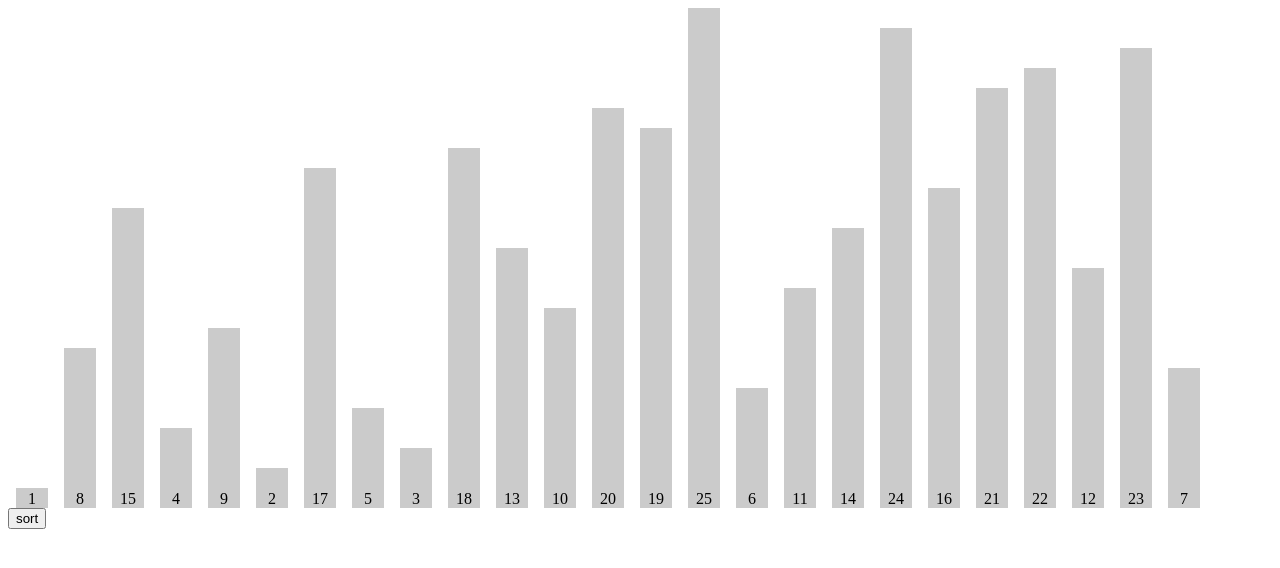
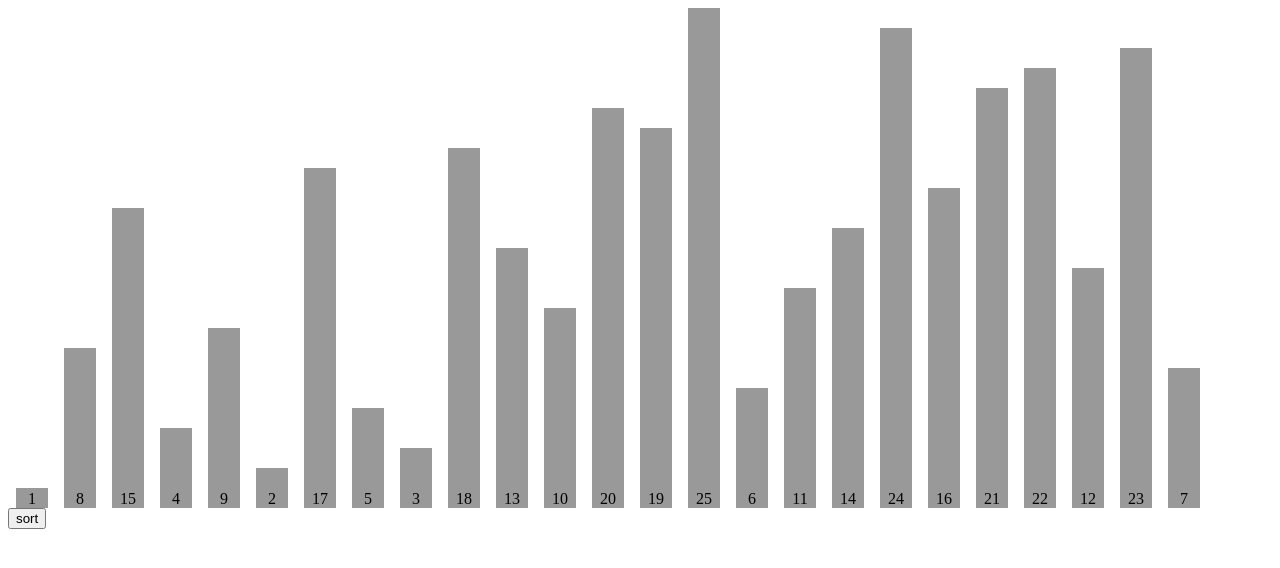
Before and after one commit to Khusyasy/visualisasi-algoritma, a React (Create React App) app: page / in a window 1280 px wide. Shown: the top 568 px of the page. Built offline with nearby package versions, Linux system fonts and the light colour scheme.

Commit message:
show step by step

```diff
--- a/package.json
+++ b/package.json
@@ -6,6 +6,7 @@
     "@testing-library/jest-dom": "^5.14.1",
     "@testing-library/react": "^11.2.7",
     "@testing-library/user-event": "^12.8.3",
+    "classnames": "^2.3.1",
     "react": "^17.0.2",
     "react-dom": "^17.0.2",
     "react-scripts": "4.0.3",
--- a/src/App.js
+++ b/src/App.js
@@ -4,18 +4,46 @@ import bubble_sort from "./scripts/bubble_sort";
 
 import BarVisualizer from "./components/BarVisualizer/BarVisualizer";
 
+class RenderController {
+  constructor(delayInMs, arrayCallback, highlightCallback, swapCallback) {
+    this.delayInMs = delayInMs;
+    this.arrayCallback = arrayCallback;
+    this.highlightCallback = highlightCallback;
+    this.highlight = [];
+    this.swapCallback = swapCallback;
+    this.swap = [];
+  }
+  render(arr) {
+    this.arrayCallback([...arr]);
+    this.highlightCallback(this.highlight);
+    this.swapCallback(this.swap);
+    this.highlight = [];
+    this.swap = [];
+  }
+  async delay() {
+    await new Promise(resolve => setTimeout(resolve, this.delayInMs));
+  }
+  setHighlight(value) {
+    this.highlight[value] = true;
+  }
+  setSwap(value) {
+    this.swap[value] = true;
+  }
+}
+
 function App() {
   const [array, setArray] = useState(random_array(25, 1337));
-  const [visualizerID, setVisualizerID] = useState(0);
+  const [highlight, setHighlight] = useState([]);
+  const [swap, setSwap] = useState([]);
+  let RC = new RenderController(500, setArray, setHighlight, setSwap);
 
   function sort() {
-    setArray(bubble_sort(array));
-    setVisualizerID(visualizerID + 1);
+    bubble_sort(array, RC);
   }
 
   return (
     <div>
-      <BarVisualizer key={visualizerID} array={array} />
+      <BarVisualizer array={array} highlight={highlight} swap={swap} />
       <button onClick={sort}>sort</button>
     </div>
   );
--- a/src/components/BarVisualizer/Bar.js
+++ b/src/components/BarVisualizer/Bar.js
@@ -1,7 +1,11 @@
+import cx from "classnames";
 
-function Bar({ value, maxValue }) {
+function Bar({ value, maxValue, highlight, swap }) {
   return (
-    <div className="bar" style={{ "--value": value, "--max-value": maxValue }}>
+    <div
+      className={cx("bar",{ "highlight": highlight, "swap": swap })}
+      style={{ "--value": value, "--max-value": maxValue }}
+    >
       {value}
     </div>
   );
--- a/src/components/BarVisualizer/BarVisualizer.js
+++ b/src/components/BarVisualizer/BarVisualizer.js
@@ -1,11 +1,18 @@
 import Bar from "./Bar";
 
 
-function BarVisualizer({ array }) {
+function BarVisualizer({ array, highlight, swap }) {
+
   return (
     <div className="bar-container">
       {array.map((bar, i) => (
-        <Bar key={i} value={bar} maxValue={Math.max(...array)} />
+        <Bar
+          key={i}
+          value={bar}
+          maxValue={Math.max(...array)}
+          highlight={highlight[i]}
+          swap={swap[i]}
+        />
       ))}
     </div>
   );
--- a/src/index.css
+++ b/src/index.css
@@ -13,5 +13,13 @@
   width: 2rem;
   height: calc(100% / var(--max-value) * var(--value));
   margin: 0 0.5rem;
-  background: rgba(0, 0, 0, 0.205);
+  background: rgba(0, 0, 0, 0.4);
 }
+
+.bar.highlight {
+  background: rgba(119, 119, 119, 0.4);
+}
+
+.bar.swap {
+  background: rgba(0, 218, 141, 0.4);
+}
--- a/src/scripts/bubble_sort.js
+++ b/src/scripts/bubble_sort.js
@@ -1,12 +1,20 @@
-function bubble_sort(inputArr) {
+async function bubble_sort(inputArr, RC) {
   let arr = inputArr;
   let len = arr.length;
   let checked;
   do {
     checked = false;
     for (let i = 0; i < len; i++) {
+      RC.setHighlight(i);
+      RC.setHighlight(i + 1);
+      RC.render(arr);
+      await RC.delay();
       if (arr[i] > arr[i + 1]) {
         [arr[i], arr[i + 1]] = [arr[i + 1], arr[i]];
+        RC.setSwap(i);
+        RC.setSwap(i + 1);
+        RC.render(arr);
+        await RC.delay();
         checked = true;
       }
     }
```
Also changed, not shown: 1 other file (tests, documents, lock files or other folders).
